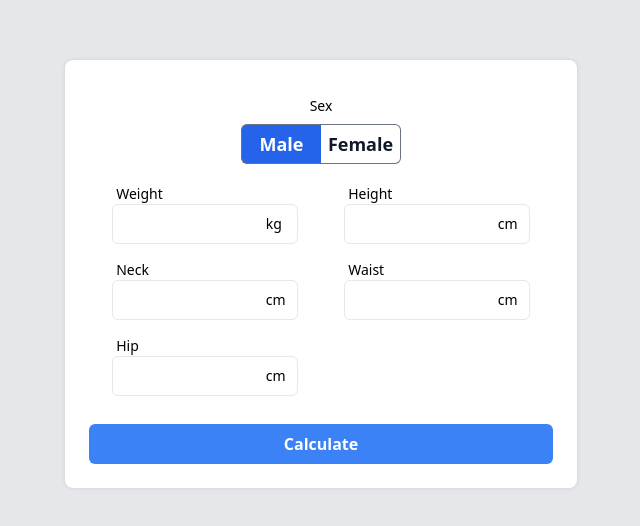
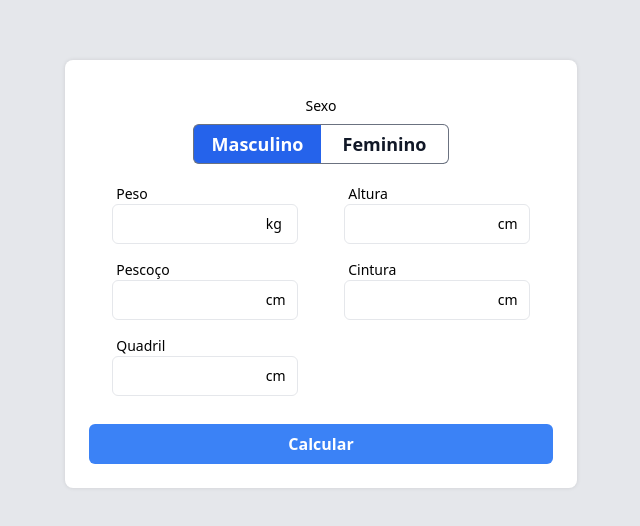
Before and after one commit to luizhf42/medefit, a Nuxt app: page / in a window 1280 px wide. Shown: the part 126-652 px from the top of the page, without its empty margins (319-959 px from the left). Built offline with nearby package versions, Linux system fonts and the light colour scheme.

Commit message:
chore: translate form to portuguese

```diff
--- a/components/BodyMetricInput.vue
+++ b/components/BodyMetricInput.vue
@@ -1,6 +1,6 @@
 <template>
 	<label
-		><span class="metric">{{ metric }}</span>
+		><span class="metric">{{ metricInPortuguese }}</span>
 		<div>
 			<input
 				type="text"
@@ -16,8 +16,9 @@
 </template>
 
 <script setup lang="ts">
-const { metric, suffix } = defineProps<{
+const { metric, metricInPortuguese, suffix } = defineProps<{
 	metric: string;
+	metricInPortuguese: string;
 	suffix: string;
 }>();
 
--- a/components/Form.vue
+++ b/components/Form.vue
@@ -2,13 +2,13 @@
 	<form>
 		<SexField />
 		<div>
-			<BodyMetricInput metric="Weight" suffix="kg" />
-			<BodyMetricInput metric="Height" suffix="cm" />
-			<BodyMetricInput metric="Neck" suffix="cm" />
-			<BodyMetricInput metric="Waist" suffix="cm" />
-			<BodyMetricInput metric="Hip" suffix="cm" />
+			<BodyMetricInput metric="weight" suffix="kg" metricInPortuguese="Peso" />
+			<BodyMetricInput metric="height" suffix="cm" metricInPortuguese="Altura" />
+			<BodyMetricInput metric="neck" suffix="cm" metricInPortuguese="Pescoço" />
+			<BodyMetricInput metric="waist" suffix="cm" metricInPortuguese="Cintura" />
+			<BodyMetricInput metric="hip" suffix="cm" metricInPortuguese="Quadril" />
 		</div>
-		<button @click.prevent="$emit('calculate')">Calculate</button>
+		<button @click.prevent="$emit('calculate')">Calcular</button>
 	</form>
 </template>
 
--- a/components/SexField.vue
+++ b/components/SexField.vue
@@ -1,10 +1,10 @@
 <template>
 	<div ></div>
 	<fieldset>
-		<legend>Sex</legend>
+		<legend>Sexo</legend>
 		<div class="wrapper">
-			<SexInput radioSex="male" />
-			<SexInput radioSex="female" />
+			<SexInput radioSex="male" sexInPortuguese="Masculino" />
+			<SexInput radioSex="female" sexInPortuguese="Feminino" />
 		</div>
 	</fieldset>
 </template>
--- a/components/SexInput.vue
+++ b/components/SexInput.vue
@@ -7,14 +7,15 @@
 			:checked="checked"
 			@change="updateLocalStorage"
 		/>
-		<div :class="radioSex">{{ radioSex }}</div>
+		<div :class="radioSex">{{ sexInPortuguese }}</div>
 	</label>
 </template>
 
 <script setup lang="ts">
 import type { Sex } from "~/models/userInputs";
-const { radioSex } = defineProps<{
+const { radioSex, sexInPortuguese } = defineProps<{
 	radioSex: Sex;
+	sexInPortuguese: string;
 }>();
 
 const checked = ref<boolean>(radioSex == "male");
@@ -55,7 +56,7 @@ label {
 	}
 
 	div {
-		@apply transition-colors capitalize text-lg font-bold w-20 h-10 flex items-center justify-center text-white border border-gray-500;
+		@apply transition-colors capitalize text-lg font-bold w-32 h-10 flex items-center justify-center text-white border border-gray-500;
 
 		&.female {
 			@apply bg-pink-600 rounded-r-md border-l-0;
```
